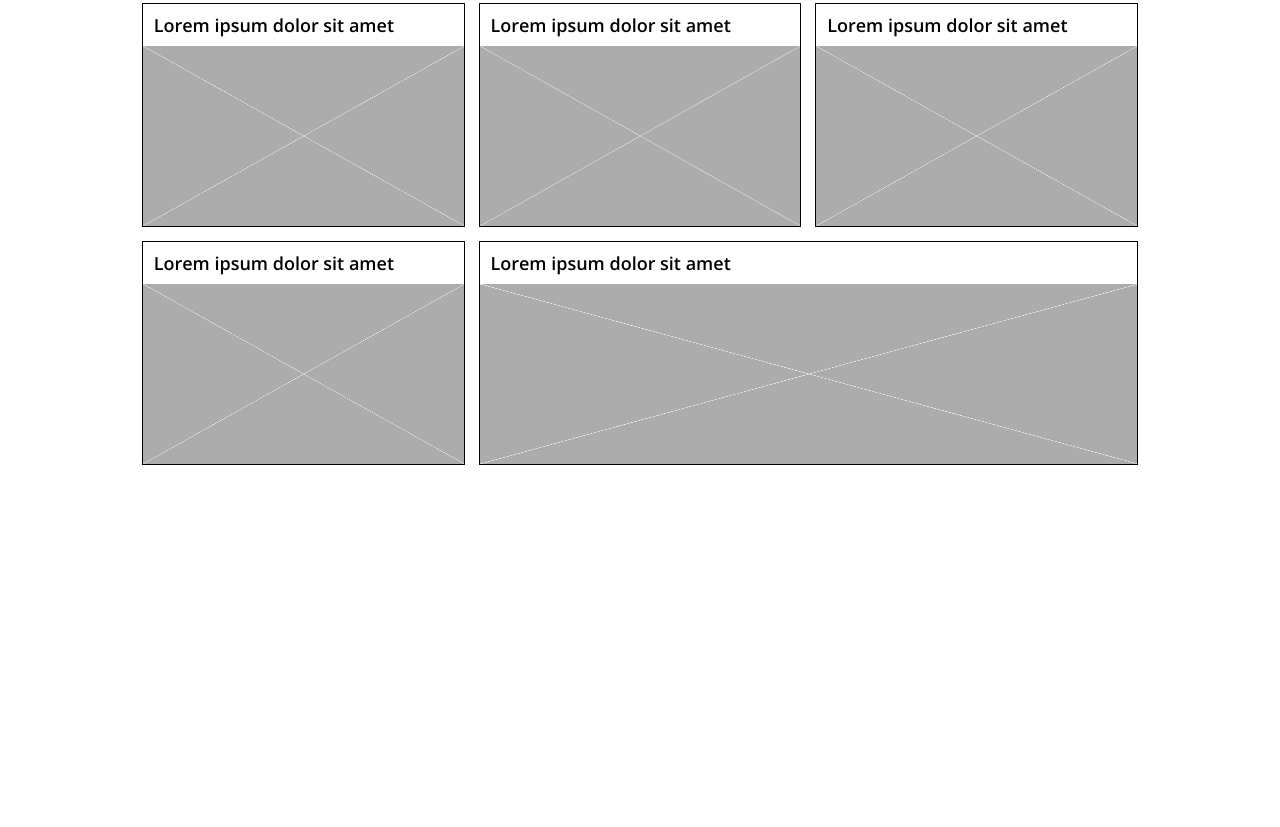
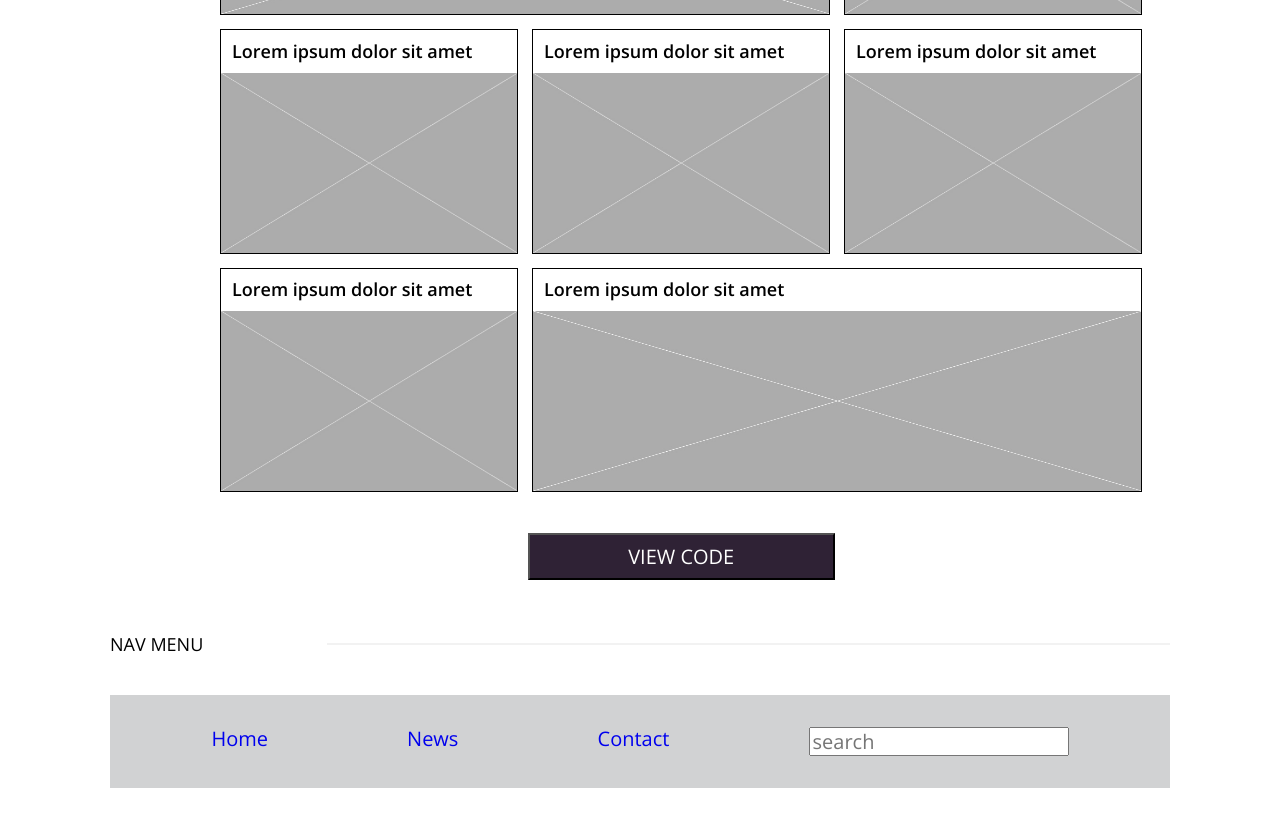
Before and after one commit to dsdunn/pattrn-party, a website: page index.html in a window 1280 px wide. Shown: the part 1279-2106 px from the top of the page. Before the commit the page ends 1840 px from the top, so only its background shows below. Drawn offline with nearby package versions, Linux system fonts and the light colour scheme; a script that the page names is missing.

Commit message:
Start nav-section

```diff
--- a/css/styles.scss
+++ b/css/styles.scss
@@ -53,7 +53,7 @@ header {
 }
 
 section {
-  margin: auto 3% 3% 3%;
+  margin: auto 3% 3% 10%;
 }
 
 .view-code {
@@ -128,7 +128,6 @@ section {
     display: none;
     background: white;
   }
-
 }
 
 .accordion input[type="radio"] {
@@ -154,8 +153,6 @@ section {
   width: 90%;
   margin: 4% auto;
   grid-gap: 0.7em;
-
-
 }
 
 .card {
@@ -178,16 +175,39 @@ section {
     margin: 0;
     height: 9em;
   }
-
 }
 
 .card-one, .card-seven {
   grid-column: span 2;
 }
 
+.menu-section {
+  width: 90%;
+  margin: auto;
+}
+
+.nav-list {
+  display: flex;
+  justify-content: space-around;
+  padding: 3%;
+  margin: 0;
+  list-style-type: none;
+  background-color: $gray;
+  // width: 90%;
+
+  a {
+    text-decoration: none;
+  }
+}
+
 @media (max-width: 950px) {
   .card-container {
     grid-template-columns: 1fr 1fr;
+    margin-bottom: 6%;
+  }
+
+  .card-seven {
+    grid-row: 4;
   }
 }
 
@@ -235,4 +255,5 @@ section {
   .card {
     margin-bottom: 0.4em;
   }
+
 }
--- a/index.html
+++ b/index.html
@@ -114,6 +114,24 @@
             <img src="./images/placeholder-square.jpg"/>
           </div>
         </div>
+        <button class="view-code caps">View Code</button>
+        <div class="sandbox sandbox-accordion hidden">
+          <p data-height="499" data-theme-id="0" data-slug-hash="eLJPEm" data-default-tab="html" data-user="dsdunn" data-pen-title="accordion for pattrn-party" class="codepen">See the Pen <a href="https://codepen.io/dsdunn/pen/eLJPEm/">accordion for pattrn-party</a> by David Dunn (<a href="https://codepen.io/dsdunn">@dsdunn</a>) on <a href="https://codepen.io">CodePen</a>.</p>
+        <script async src="https://static.codepen.io/assets/embed/ei.js"></script>
+        </div>
+      </section>
+      <section class="menu-section">
+        <div class="title-container">
+          <h3 class="section-title caps">Nav Menu</h3>
+          <div class="line">&nbsp;</div>
+        </div>
+        <img src=""/>
+        <ul class="nav-list">
+          <li><a href="default.asp">Home</a></li>
+          <li><a href="news.asp">News</a></li>
+          <li><a href="contact.asp">Contact</a></li>
+          <li><input type="search" placeholder="search"/></li>
+        </ul>
       </section>
     </main>
   <script src="https://ajax.googleapis.com/ajax/libs/jquery/3.3.1/jquery.min.js"></script>
--- a/main.js
+++ b/main.js
@@ -1,4 +1,3 @@
 document.querySelector('.accordion-tabs .view-code').addEventListener('click', function() {
   document.querySelector('.sandbox-accordion').classList.toggle('hidden');
-
 })
```
Also changed, not shown: css/styles.css, 1 other file.
